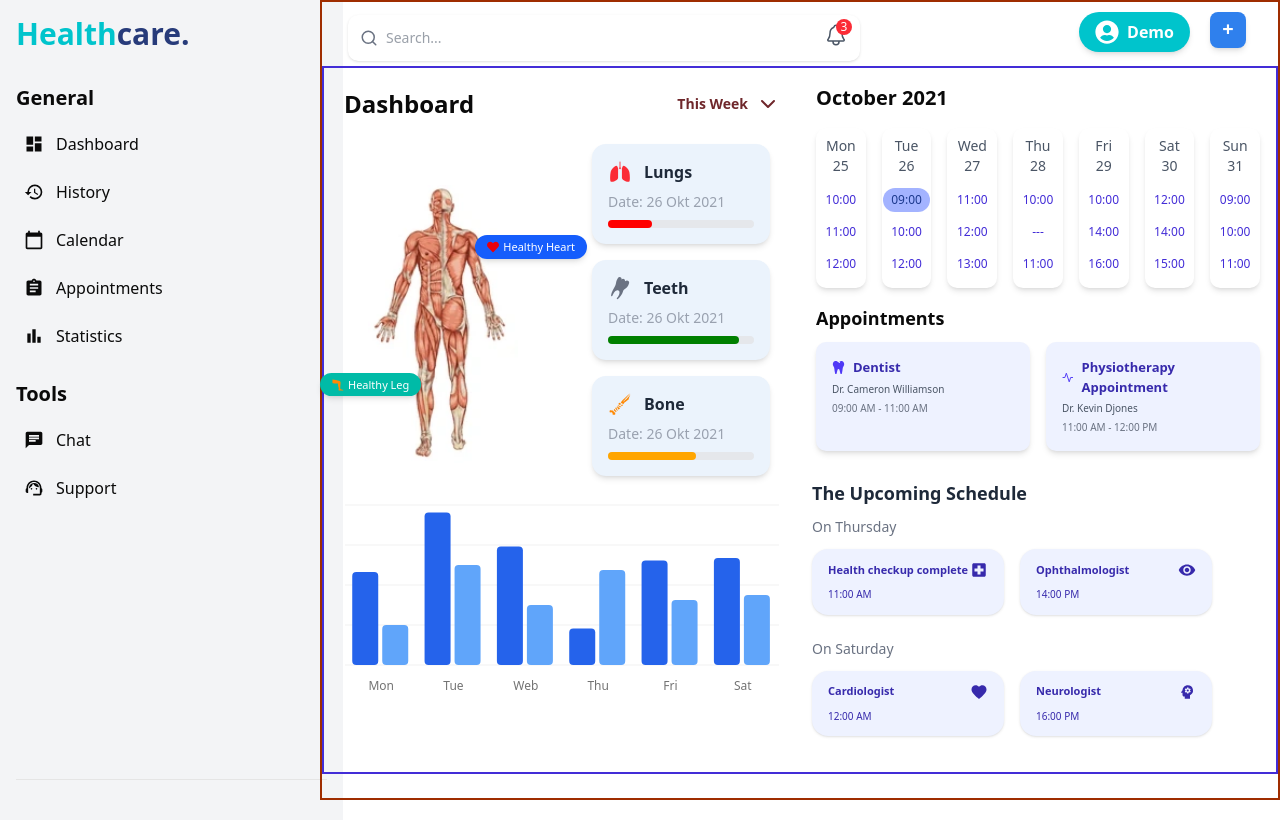
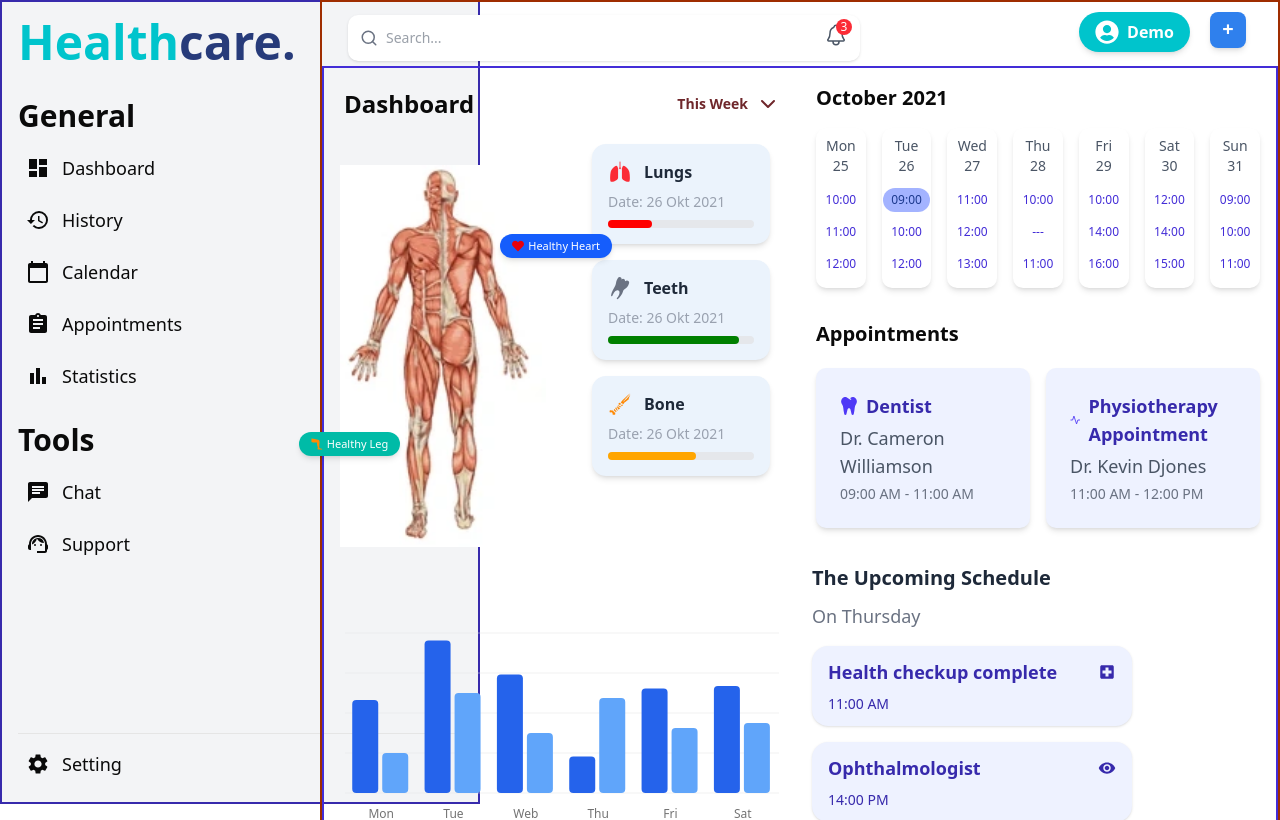
Before and after one commit to vinay1601/health-assignment, a Next.js app: page / in a window 1280 px wide. Shown: the top 820 px of the page. Built offline with nearby package versions, Linux system fonts and the light colour scheme.

Commit message:
changes on code

```diff
--- a/src/app/page.js
+++ b/src/app/page.js
@@ -7,11 +7,11 @@ import DashboardMainContent from "@/components/organism/DashboardMainContent";
 export default function Home() {
   return (
     <>
-      <div className="grid md:grid-cols-4 w-full h-full">
-        <div className="bg-gray-100 hidden md:block h-full w-[343px]">
+      <div className="grid md:grid-cols-4 w-full h-full " >
+        <div className="bg-gray-100 md:border-2 md:border-indigo-800 hidden col-span-1 md:block h-full lg:h-fit lg:w-[480px]  md:w-[243px]">
           <Sidebar sidebars={sidebarData} />
         </div>
-        <div className="grid md:grid-cols-1 md:col-span-3  w-full md:w-full h-screen">
+        <div className="col-span-1 md:col-span-3  w-full md:w-full h-full">
           <div className="w-full h-full border-2 border-orange-800">
             <Header />
             <DashboardMainContent />
--- a/src/components/atoms/CalendarView.jsx
+++ b/src/components/atoms/CalendarView.jsx
@@ -48,22 +48,22 @@ const CalendarView = () => {
                 ))}
             </div>
 
-            <div className="mt-4">
-                <h4 className="text-lg font-semibold mb-2.5">Appointments</h4>
+            <div className="mt-4 lg:mt-8">
+                <h4 className="text-lg lg:text-xl font-semibold lg:font-bold mb-2.5 lg:mb-5">Appointments</h4>
                 <div className="grid md:grid-cols-2 gap-4">
                     {calendarData.appointments.map((appointment, index) => (
                         <div
                             key={index}
-                            className="bg-indigo-50 p-4 rounded-lg shadow-md"
+                            className="bg-indigo-50 p-4 lg:p-6 rounded-lg shadow-md"
                         >
                             <div >
-                                <span className='flex items-center gap-2 text-indigo-800 font-bold text-base md:text-[13px] mb-1'>{getAppointmentIcon(appointment.type)}
+                                <span className='flex items-center gap-2 text-indigo-800 font-bold text-base md:text-[13px] lg:text-lg mb-1'>{getAppointmentIcon(appointment.type)}
                                     {appointment.title}</span>
                             </div>
-                            <div className="text-[10px] text-gray-600 mb-1">
+                            <div className="text-[10px] lg:text-lg text-gray-600 mb-1">
                                 {appointment.description}
                             </div>
-                            <div className="text-[10px] text-gray-500">
+                            <div className="text-[10px] lg:text-sm text-gray-500">
                                 {new Date(appointment.start).toLocaleTimeString([], {
                                     hour: '2-digit',
                                     minute: '2-digit',
--- a/src/components/atoms/UpcomingSchedule.jsx
+++ b/src/components/atoms/UpcomingSchedule.jsx
@@ -3,12 +3,12 @@ import * as MdIcons from 'react-icons/md'; // React Icons Library
 
 export default function UpcomingSchedule() {
     return (
-        <section className="p-3 bg-white rounded-lg">
-            <h2 className="text-lg font-semibold mb-2.5 text-gray-800">The Upcoming Schedule</h2>
+        <section className="p-3 bg-white rounded-lg lg:pt-5">
+            <h2 className="text-lg lg:text-xl lg:font-bold font-semibold mb-2.5 text-gray-800">The Upcoming Schedule</h2>
 
             {upcomingAppointments.map((group, index) => (
                 <div key={index} className="mb-6">
-                    <h4 className="text-md md:text-sm text-gray-500 font-medium mb-3">{group.day}</h4>
+                    <h4 className="text-md md:text-sm lg:text-lg text-gray-500 font-medium mb-3 lg:mb-4">{group.day}</h4>
                     <div className="flex flex-wrap gap-4">
                         {group.appointments.map((item, idx) => {
                             const IconComponent = MdIcons[item.icon] || null;
@@ -16,12 +16,12 @@ export default function UpcomingSchedule() {
                             return (
                                 <div
                                     key={idx}
-                                    className="bg-indigo-50 text-indigo-800 px-4 py-3 rounded-2xl w-full md:w-48 flex flex-col justify-between shadow-sm"
+                                    className="bg-indigo-50 text-indigo-800 px-4 py-3 rounded-2xl w-full md:w-48  lg:w-80 flex flex-col justify-between shadow-sm"
                                 >
-                                    <span className="flex text-2xl md:text-[11px] justify-between items-center font-bold">{item.title}
+                                    <span className="flex text-2xl md:text-[11px] lg:text-lg justify-between items-center font-bold">{item.title}
                                         {IconComponent && <IconComponent className="text-3xl md:text-lg" />}
                                     </span>
-                                    <div className="flex justify-between items-center mt-2 text-lg md:text-[10px]">
+                                    <div className="flex justify-between items-center mt-2 text-lg lg:text-sm md:text-[10px]">
                                         <span>{item.time}</span>
                                     </div>
                                 </div>
--- a/src/components/molecules/Organsection.jsx
+++ b/src/components/molecules/Organsection.jsx
@@ -16,7 +16,7 @@ const progressWidth = {
 const Organsection = ({ organdatas }) => {
     return (
         <>
-            <div className="p-4 space-y-4 max-w-[210px] mx-auto">
+            <div className="p-4 space-y-4 max-w-[380px] md:max-w-[210px] mx-auto">
                 {organdatas.map((item, index) => (
                     <div
                         key={index}
--- a/src/components/molecules/Sidebar.jsx
+++ b/src/components/molecules/Sidebar.jsx
@@ -28,17 +28,18 @@ const Sidebar = ({ sidebars }) => {
 
     return (
         <>
+            <div className='h-screen'>
                 <div className='hidden md:block px-4 py-4'>
-                <h2 className='font-bold text-3xl text-[#00C4CC]'>
+                    <h2 className='font-bold text-3xl lg:text-5xl text-[#00C4CC]'>
                         Health<span className='text-[#273B7A]'>care.</span>
                     </h2>
                 </div>
 
-            <aside className="flex flex-col justify-between p-4 w-full h-full" style={{ height: '100vh' }}>
+                <aside className="flex flex-col justify-between p-4 w-full lg:h-[90vh]">
                     <div>
                         {otherSections.map((section, i) => (
                             <div key={i} className="mb-6">
-                            <h2 className="text-xl font-semibold mb-3">{section.section}</h2>
+                                <h2 className="text-xl lg:text-3xl font-semibold mb-3">{section.section}</h2>
                                 <ul>
                                     {section.items.map((item, idx) => {
                                         const Icon = iconMap[item.icon];
@@ -47,8 +48,8 @@ const Sidebar = ({ sidebars }) => {
                                                 key={idx}
                                                 className="flex items-center gap-3 mb-2 cursor-pointer hover:bg-gray-200 p-2 rounded"
                                             >
-                                            {Icon && <Icon size={20} />}
-                                            <span>{item.title}</span>
+                                                {Icon && <Icon className='lg:text-2xl text-[20px]' />}
+                                                <span className='lg:text-lg'>{item.title}</span>
                                             </li>
                                         )
                                     })}
@@ -58,7 +59,7 @@ const Sidebar = ({ sidebars }) => {
                     </div>
 
                     {settingsSection && (
-                    <div className="mt-auto border-t pt-8">
+                        <div className="mt-auto border-t lg:pt-2">
                             <ul>
                                 {settingsSection.items.map((item, idx) => {
                                     const Icon = iconMap[item.icon];
@@ -67,8 +68,8 @@ const Sidebar = ({ sidebars }) => {
                                             key={idx}
                                             className="flex items-center gap-3 cursor-pointer hover:bg-gray-200 p-2 rounded"
                                         >
-                                        {Icon && <Icon size={20} />}
-                                        <span>{item.title}</span>
+                                            {Icon && <Icon className='lg:text-2xl text-[20px]' />}
+                                            <span className='lg:text-lg'>{item.title}</span>
                                         </li>
                                     )
                                 })}
@@ -76,6 +77,7 @@ const Sidebar = ({ sidebars }) => {
                         </div>
                     )}
                 </aside>
+            </div>
         </>
     )
 }
--- a/src/components/organism/DashboardMainContent.jsx
+++ b/src/components/organism/DashboardMainContent.jsx
@@ -8,7 +8,7 @@ import UpcomingSchedule from '../atoms/UpcomingSchedule'
 const DashboardMainContent = () => {
     return (
         <>
-            <div className='border-2 border-indigo-700 grid grid-cols-2 h-fit'>
+            <div className='border-2 border-indigo-700 grid grid-cols-2'>
                 <div className='col-span-2 md:col-span-1 w-full h-full'>
                     <SectionHeading
                         title="Dashboard"
@@ -19,7 +19,7 @@ const DashboardMainContent = () => {
                     <div className='py-5 md:py-2'>
                         <Humancontain />
                     </div>
-                    <div>
+                    <div className='lg:mt-16'>
                         <Chart />
                     </div>
                 </div>
--- a/src/components/organism/Humancontain.jsx
+++ b/src/components/organism/Humancontain.jsx
@@ -10,18 +10,18 @@ const HumanContain = () => {
     return (
         <div className='grid grid-cols-2'>
             <div className='w-full h-full flex justify-center col-span-2 md:col-span-1 items-center p-4 mt-3.5'>
-                <div className='relative w-[170px] md:w-[150px]'>
+                <div className='relative w-[170px] md:w-[150px] lg:w-[210px]'>
                     <Image src={bodyImage}
                         alt="Human Anatomy"
                         className='w-full object-contain'
                         layout="responsive"
                         priority />
 
-                    <div className='absolute top-[18%] right-[-46%] bg-blue-600 text-white px-3 py-1 rounded-full shadow-md text-sm md:text-[11px] flex items-center gap-1'>
+                    <div className='absolute top-[18%] right-[-46%] lg:right-[-32%] bg-blue-600 text-white px-3 py-1 rounded-full shadow-md text-sm md:text-[11px] flex items-center gap-1'>
                         <FaHeart className='text-red-600 text-[12px]' /> Healthy Heart
                     </div>
 
-                    <div className='absolute bottom-[24%] left-[-40%] md:left-[-32%] bg-teal-500 text-white px-3 py-1 rounded-full shadow-md text-sm md:text-[11px] flex items-center gap-1'>
+                    <div className='absolute bottom-[24%] left-[-40%] lg:left-[-20%] md:left-[-32%] bg-teal-500 text-white px-3 py-1 rounded-full shadow-md text-sm md:text-[11px] flex items-center gap-1'>
                         <GiLeg className='text-orange-400 text-[12px]' /> Healthy Leg
                     </div>
                 </div>
```
Lines whose indentation alone changed are shown as unchanged.
